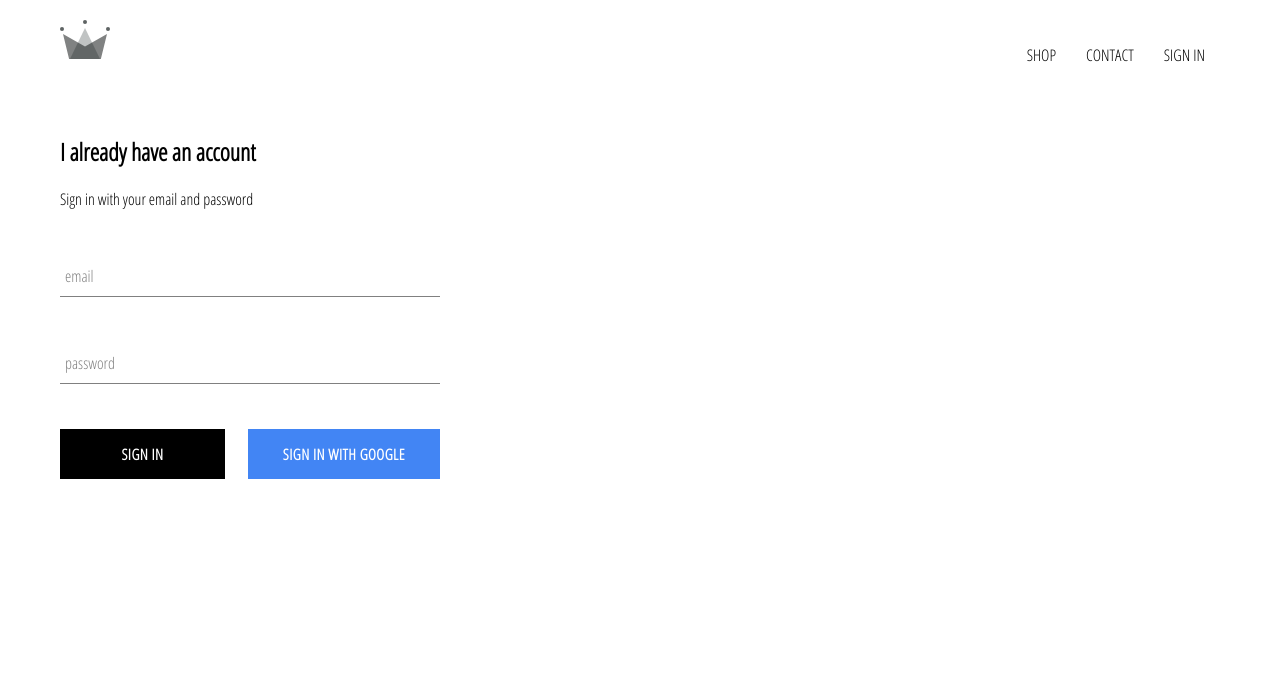
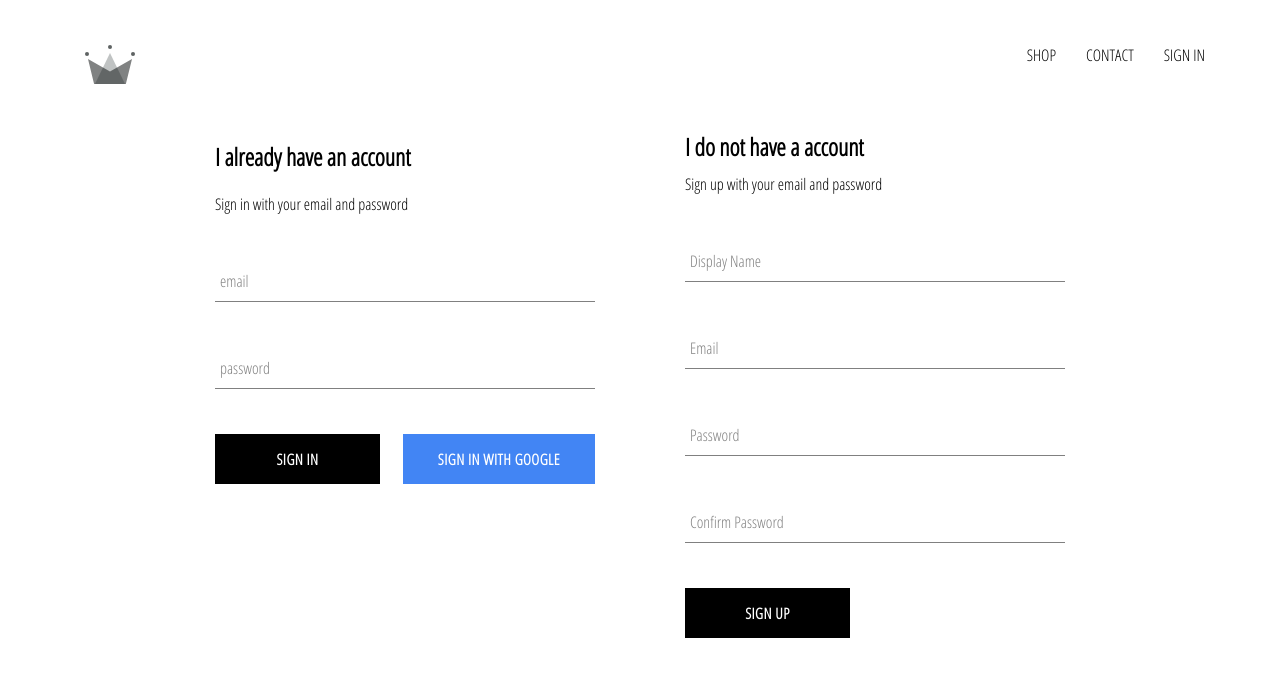
Before and after one commit to emontes/crwn-clothing, a React (Create React App) app: page /signin in a window 1280 px wide. Shown: the top 676 px of the page. Built offline with nearby package versions, Linux system fonts and the light colour scheme; no server answers.

Commit message:
implementadas firebase utils, incluyendo la habilidad de guardar usuarios autenticados in firebase database

```diff
--- a/src/App.js
+++ b/src/App.js
@@ -1,14 +1,13 @@
 import React from 'react';
+import { Switch, Route } from 'react-router-dom';
+
 import './App.css';
-
-import {Switch, Route} from 'react-router-dom';
 
 import HomePage from './pages/homepage/homepage.component';
 import ShopPage from './pages/shop/shop.component';
 import SignInAndSignUpPage from './pages/sign-in-and-sign-up/sign-in-and-sign-up.component';
 import Header from './components/header/header.component';
-import { auth } from './firebase/firebase.utils';
-
+import { auth, createUserProfileDocument } from './firebase/firebase.utils';
 
 class App extends React.Component {
   constructor() {
@@ -16,35 +15,45 @@ class App extends React.Component {
 
     this.state = {
       currentUser: null
-    }
+    };
   }
 
   unsubscribeFromAuth = null;
 
   componentDidMount() {
-    this.unsubscribeFromAuth = auth.onAuthStateChanged(user => {
-      this.setState({ currentUser: user })
+    this.unsubscribeFromAuth = auth.onAuthStateChanged(async userAuth => {
+      if (userAuth) {
+        const userRef = await createUserProfileDocument(userAuth);
 
-      console.log(user);
-    })
+        userRef.onSnapshot(snapShot => {
+          this.setState({
+            currentUser: {
+              id: snapShot.id,
+              ...snapShot.data()
+            }
+          });
+
+          console.log(this.state);
+        });
+      }
+
+      this.setState({ currentUser: userAuth });
+    });
   }
 
   componentWillUnmount() {
     this.unsubscribeFromAuth();
   }
 
-
-
-  render () {
+  render() {
     return (
       <div>
-        <Header currentUser={this.state.currentUser}/>
+        <Header currentUser={this.state.currentUser} />
         <Switch>
-          <Route exact path='/'     component={HomePage} />
-          <Route exact path='/shop' component={ShopPage} />
-          <Route exact path='/signin' component={SignInAndSignUpPage} />
+          <Route exact path='/' component={HomePage} />
+          <Route path='/shop' component={ShopPage} />
+          <Route path='/signin' component={SignInAndSignUpPage} />
         </Switch>
-
       </div>
     );
   }
--- a/src/components/header/header.component.jsx
+++ b/src/components/header/header.component.jsx
@@ -9,7 +9,7 @@ import './header.styles.scss';
 
 const Header = ( {currentUser} ) => (
     <div className='header'>
-      <Link className='lgo-container' to="/">
+      <Link className='logo-container' to="/">
         <Logo className='logo' />
       </Link>
       <div className='options'>
--- a/src/components/sign-in/sign-in.component.jsx
+++ b/src/components/sign-in/sign-in.component.jsx
@@ -31,7 +31,7 @@ class SignIn extends React.Component {
 
     render () {
         return (
-            <div class='sign-in'>
+            <div className='sign-in'>
               <h2>I already have an account</h2>
               <span>Sign in with your email and password</span>
 
--- /dev/null
+++ b/src/components/sign-up/sign-up.component.jsx
@@ -0,0 +1,103 @@
+import React from 'react';
+
+import FormInput from '../form-input/form-input.component';
+import CustomButton from '../custom-button/custom-button.component';
+
+import { auth, createUserProfileDocument } from '../../firebase/firebase.utils';
+
+import './sign-up.styles.scss';
+
+class SignUp extends React.Component {
+  constructor() {
+    super();
+
+    this.state = {
+      displayName: '',
+      email: '',
+      password: '',
+      confirmPassword: ''
+    };
+  }
+
+  handleSubmit = async event => {
+    event.preventDefault();
+
+    const { displayName, email, password, confirmPassword } = this.state;
+
+    if (password !== confirmPassword) {
+      alert("passwords don't match");
+      return;
+    }
+
+    try {
+      const { user } = await auth.createUserWithEmailAndPassword(
+        email,
+        password
+      );
+
+      await createUserProfileDocument(user, { displayName });
+
+      this.setState({
+        displayName: '',
+        email: '',
+        password: '',
+        confirmPassword: ''
+      });
+    } catch (error) {
+      console.error(error);
+    }
+  };
+
+  handleChange = event => {
+    const { name, value } = event.target;
+
+    this.setState({ [name]: value });
+  };
+
+  render() {
+    const { displayName, email, password, confirmPassword } = this.state;
+    return (
+      <div className='sign-up'>
+        <h2 className='title'>I do not have a account</h2>
+        <span>Sign up with your email and password</span>
+        <form className='sign-up-form' onSubmit={this.handleSubmit}>
+          <FormInput
+            type='text'
+            name='displayName'
+            value={displayName}
+            onChange={this.handleChange}
+            label='Display Name'
+            required
+          />
+          <FormInput
+            type='email'
+            name='email'
+            value={email}
+            onChange={this.handleChange}
+            label='Email'
+            required
+          />
+          <FormInput
+            type='password'
+            name='password'
+            value={password}
+            onChange={this.handleChange}
+            label='Password'
+            required
+          />
+          <FormInput
+            type='password'
+            name='confirmPassword'
+            value={confirmPassword}
+            onChange={this.handleChange}
+            label='Confirm Password'
+            required
+          />
+          <CustomButton type='submit'>SIGN UP</CustomButton>
+        </form>
+      </div>
+    );
+  }
+}
+
+export default SignUp;
--- /dev/null
+++ b/src/components/sign-up/sign-up.styles.scss
@@ -0,0 +1,9 @@
+.sign-up {
+    display: flex;
+    flex-direction: column;
+    width: 380px;
+
+    .title {
+      margin: 10px 0;
+    }
+  }
--- a/src/firebase/firebase.utils.js
+++ b/src/firebase/firebase.utils.js
@@ -15,11 +15,36 @@ const config = {
 
 firebase.initializeApp(config);
 
+export const createUserProfileDocument = async (userAuth, additionalData) => {
+  if (!userAuth) return;
+
+  const userRef = firestore.doc(`users/${userAuth.uid}`);
+
+  const snapShot = await userRef.get();
+
+  if (!snapShot.exists) {
+    const { displayName, email } = userAuth;
+    const createdAt = new Date();
+    try {
+      await userRef.set({
+        displayName,
+        email,
+        createdAt,
+        ...additionalData
+      });
+    } catch (error) {
+      console.log('error creating user', error.message);
+    }
+  }
+
+  return userRef;
+};
+
 export const auth = firebase.auth();
 export const firestore = firebase.firestore();
 
 const provider = new firebase.auth.GoogleAuthProvider();
-provider.setCustomParameters({prompt: 'select_account' });
+provider.setCustomParameters({ prompt: 'select_account' });
 export const signInWithGoogle = () => auth.signInWithPopup(provider);
 
 export default firebase;
--- a/src/pages/sign-in-and-sign-up/sign-in-and-sign-up.component.jsx
+++ b/src/pages/sign-in-and-sign-up/sign-in-and-sign-up.component.jsx
@@ -1,11 +1,15 @@
 import React from 'react';
 
 import SignIn from '../../components/sign-in/sign-in.component';
+import SignUp from '../../components/sign-up/sign-up.component';
+
+import './sign-in-and-sign-up.styles.scss';
 
 const SignInAndSignUpPage = () => (
-    <div className='sign-in-and-sign-up'>
-      <SignIn />
-    </div>
+  <div className='sign-in-and-sign-up'>
+    <SignIn />
+    <SignUp />
+  </div>
 );
 
 export default SignInAndSignUpPage;
--- a/src/pages/sign-in-and-sign-up/sign-in-and-sign-up.styles.scss
+++ b/src/pages/sign-in-and-sign-up/sign-in-and-sign-up.styles.scss
@@ -0,0 +1,6 @@
+.sign-in-and-sign-up {
+  width: 850px;
+  display: flex;
+  justify-content: space-between;
+  margin: 30px auto;
+}
```
